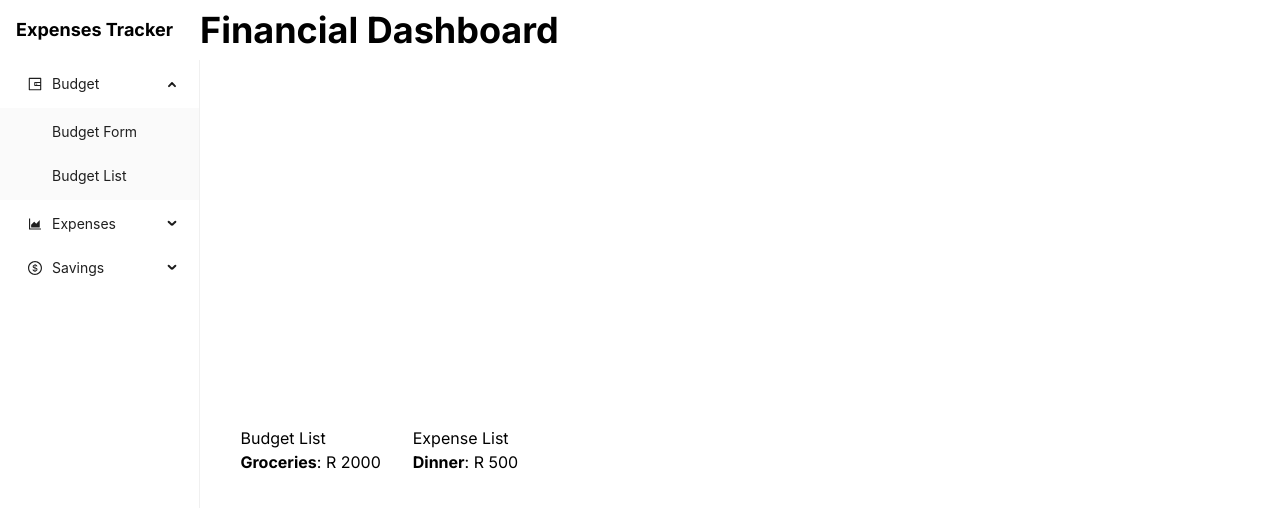
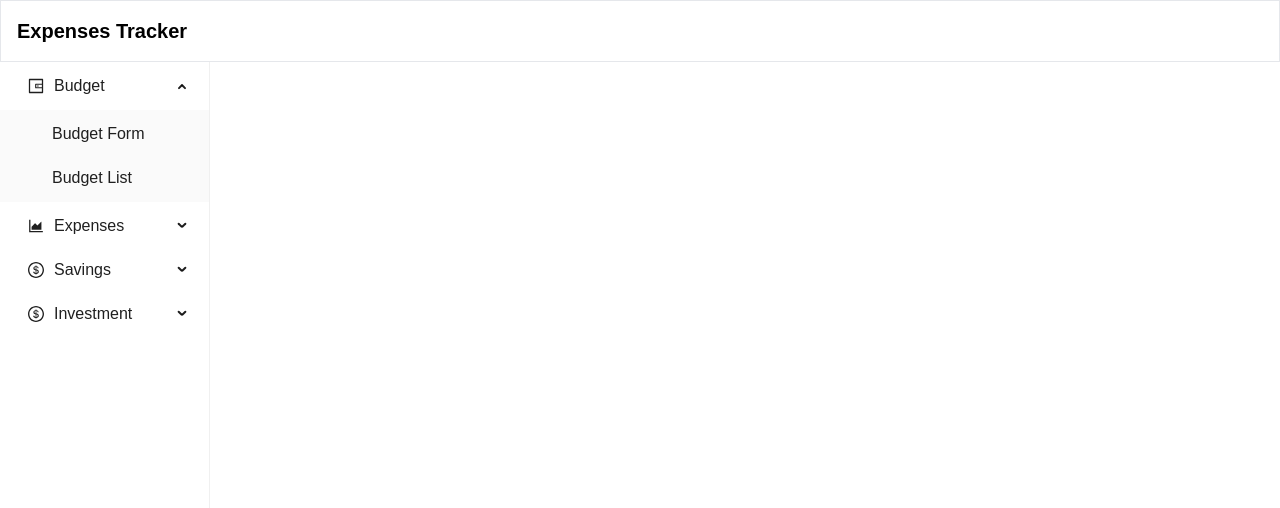
Before and after one commit to Ubaton/expense-tracker, a Next.js app: page / in a window 1280 px wide. Shown: the top 508 px of the page. Built offline with nearby package versions, Linux system fonts and the light colour scheme.

Commit message:
v0.0.8 UI update and Dashboard change.

```diff
--- a/src/app/globals.css
+++ b/src/app/globals.css
@@ -14,7 +14,7 @@ li {
   padding: 0;
 }
 
-body {
+body * {
   font-family: "Arial", sans-serif;
   font-size: 16px;
   line-height: 1.5;
--- a/src/components/NavigationBar/NavigationBar.tsx
+++ b/src/components/NavigationBar/NavigationBar.tsx
@@ -42,9 +42,12 @@ const items: MenuItem[] = [
     getItem("Savings Goal Form", "9"),
     getItem("Savings Goal List", "10"),
   ]),
+  getItem("Investment", "sub5", <DollarOutlined />, [
+    getItem("Investment", "11"),
+    getItem("Investment List", "12"),
+  ]),
 ];
 
-// submenu keys of first level
 const rootSubmenuKeys = ["sub1", "sub2", "sub4"];
 
 const App: React.FC = () => {
@@ -61,14 +64,18 @@ const App: React.FC = () => {
 
   return (
     <div>
-      <h1 className="text-lg p-4 font-bold">Expenses Tracker</h1>
+      <h1 className="text-xl p-4 font-bold border border-spacing-2">
+        Expenses Tracker
+      </h1>
+      <div>
         <Menu
           mode="inline"
           openKeys={openKeys}
           onOpenChange={onOpenChange}
-        style={{ width: 200, height: "100vh" }}
+          style={{ width: 210, height: "100vh" }}
           items={items}
         />
+      </div>
     </div>
   );
 };
--- a/src/views/Dashboard.tsx
+++ b/src/views/Dashboard.tsx
@@ -10,11 +10,12 @@ const Dashboard: React.FC = () => {
   const expenses = [{ description: "Dinner", amount: 500 }];
 
   return (
-    <div className="flex flex-row min-h-screen overflow-hidden ">
+    <div className="flex flex-col h-screen overflow-hidden ">
       <NavigationBar />
-      <div className="flex flex-col justify-center items-center">
-        <h1 className="text-4xl text-center font-bold ">Financial Dashboard</h1>
-
+      <h1 className="text-4xl text-center font-bold pt-24 ">
+        Financial Dashboard
+      </h1>
+      <div className="flex flex-col justify-center items-center w-full">
         <div className="flex flex-row h-screen items-center space-x-8 p-4">
           <div className="flex flex-row">
             <BudgetList budgets={budgets} />
```
Lines whose indentation alone changed are shown as unchanged.
